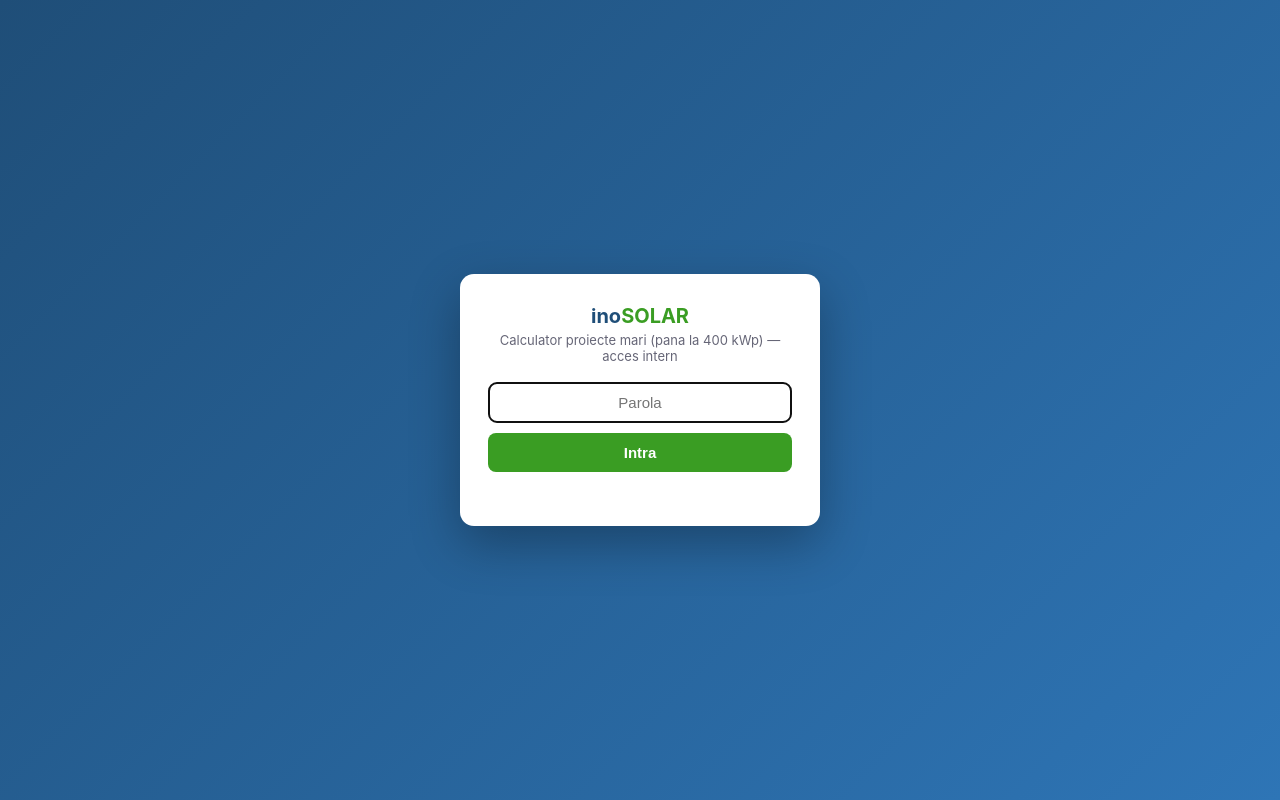
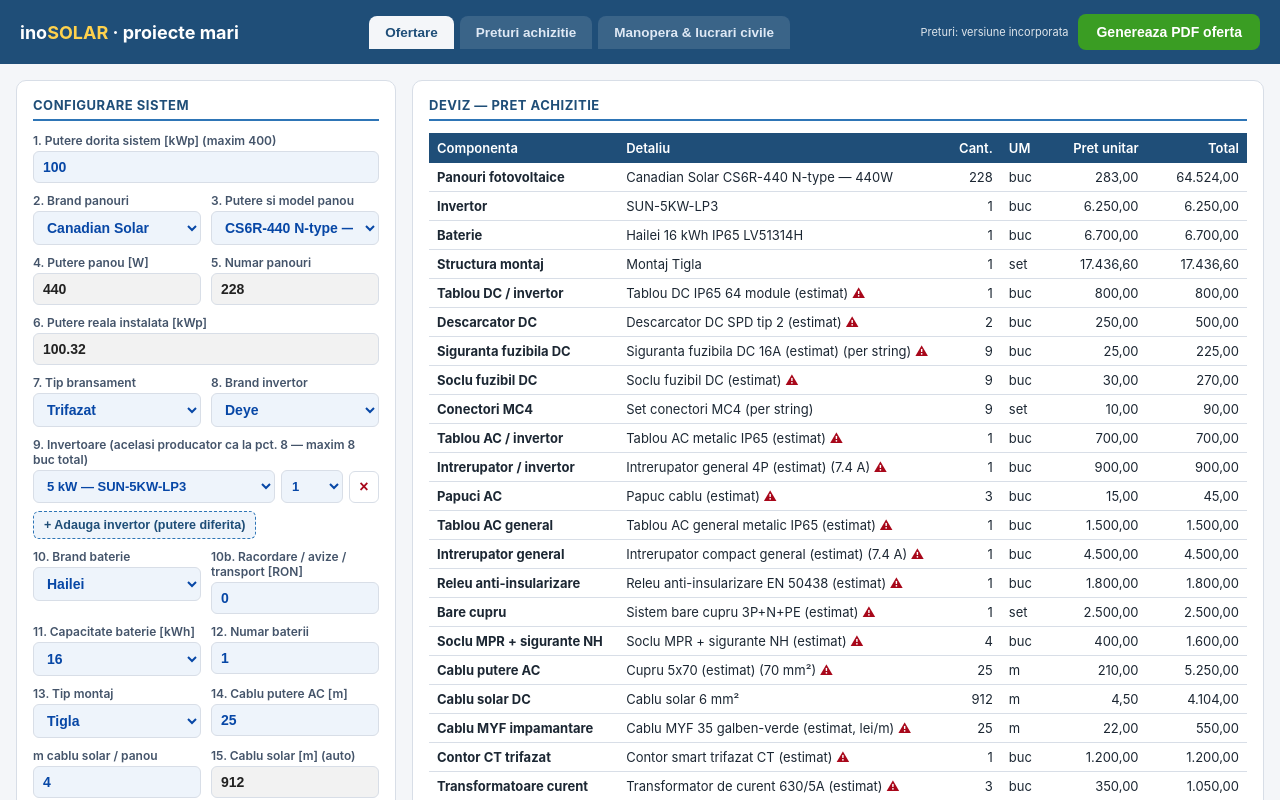
Before and after one commit to claubocse-rgb/inosolar-comercial, a plain HTML site: page index.html in a window 1280 px wide. Shown: the top 800 px of the page. Drawn offline with Linux system fonts and the light colour scheme.

Commit message:
Add files via upload

```diff
--- a/index.html
+++ b/index.html
@@ -261,7 +261,7 @@
       fisierul pe gazduire.
    =========================================================================== */
 const SHEET_URL = '';            // optional
-const ACCESS_PASSWORD = 'InoSolar#2026';   // <-- parola de intrare in aplicatie
+const ACCESS_PASSWORD = '';   // parola dezactivata temporar pt testare (era 'InoSolar#2026')
 /* --- BACKEND prețuri (Google Apps Script) — recomandat pentru editare live ---
    BACKEND_URL: lipiti "Web app URL" din deploy-ul Apps Script (vezi fisierul .gs).
                 Cand e completat, aplicatia ia preturile de aici si achizitiile pot salva live.
@@ -269,7 +269,7 @@
    PRICES_PASSWORD: parola pentru tabul "Preturi achizitie" (doar achizitiile). Gol = fara parola. */
 const BACKEND_URL = '';            // calculator proiecte mari — sursa proprie (gol = preturi incorporate). NU folositi backendul rezidential.
 const WRITE_TOKEN = 'ino-pret-9f3kQ7';  // acelasi token ca in Apps Script
-const PRICES_PASSWORD = 'achizitii';               // <-- parola tabului Preturi achizitie
+const PRICES_PASSWORD = '';               // parola dezactivata temporar pt testare (era 'achizitii')
 const $ = id => document.getElementById(id);
 const fmt = n => n.toLocaleString('ro-RO',{minimumFractionDigits:2, maximumFractionDigits:2});
 const PCT_DEFAULT = {adaos:30, online:5.5, cazare:3, neprev:3, tva:21};
@@ -858,7 +858,7 @@
   }
 };
 $('gatepw').addEventListener('keydown',e=>{ if(e.key==='Enter') tryUnlock(); });
-if(sessionStorage.getItem('unlocked')==='1'){
+if(!ACCESS_PASSWORD || sessionStorage.getItem('unlocked')==='1'){
   $('gate').style.display='none'; document.body.classList.remove('locked'); boot();
 }else{
   $('gatepw').focus();
```
